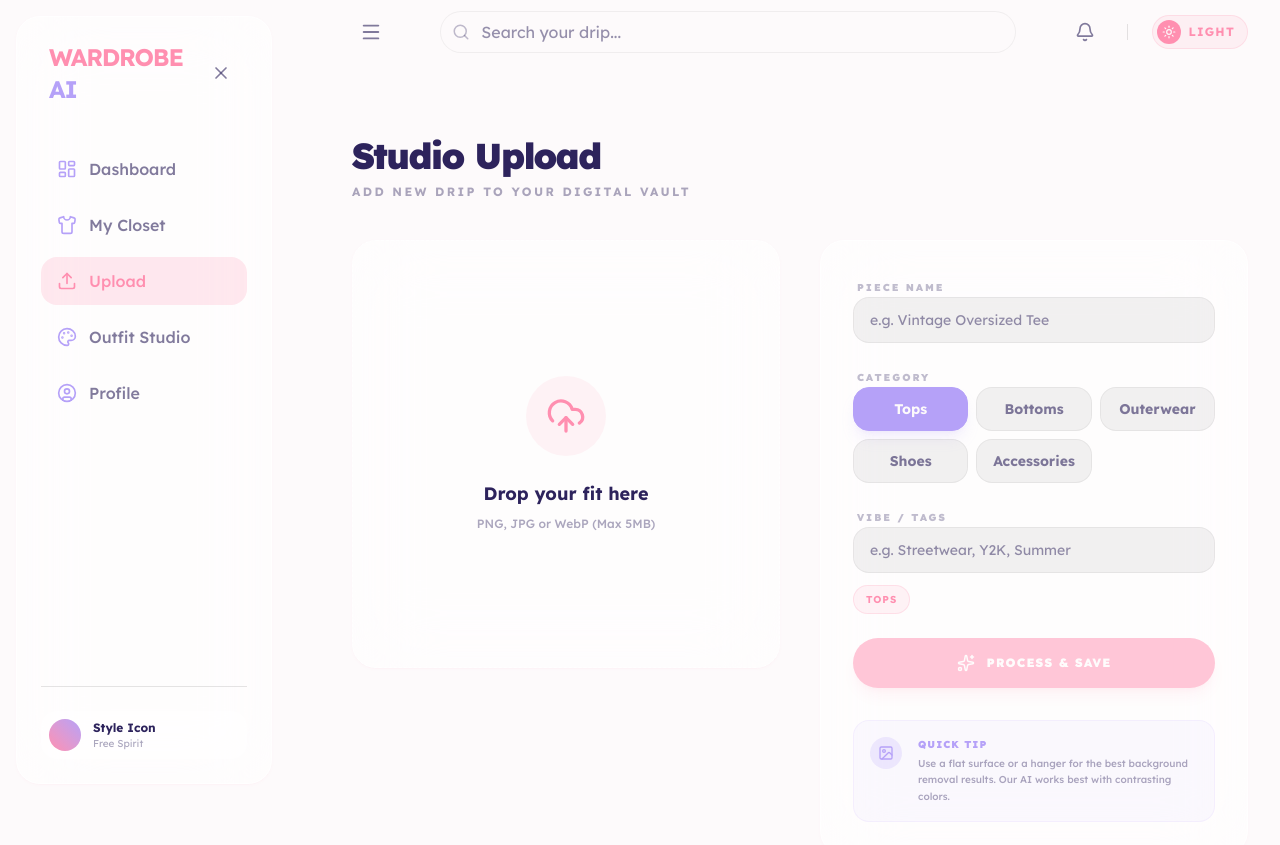
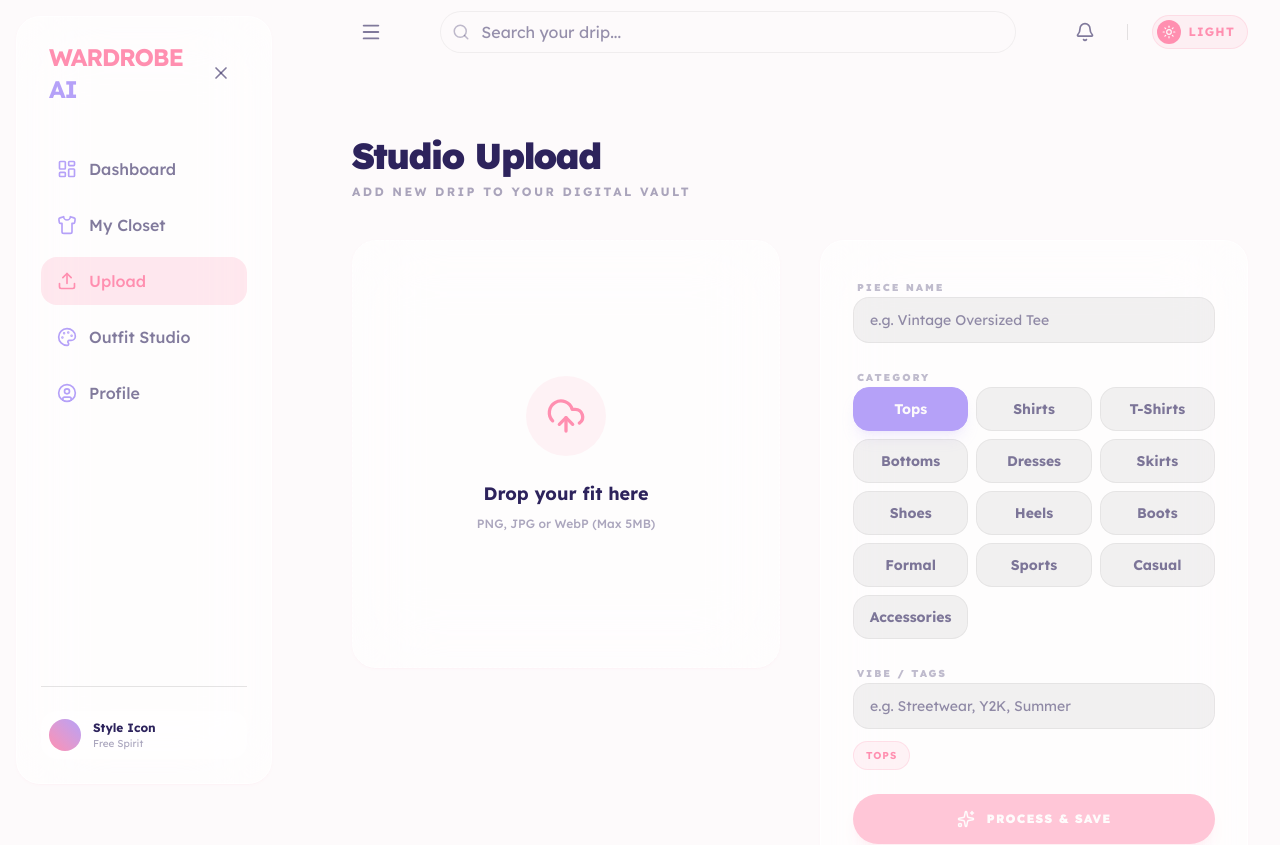
Before and after one commit to r27elona7990-max/Wardrobe-AI, a Next.js app: page /upload in a window 1280 px wide. Shown: the top 845 px of the page. Built offline with nearby package versions, Linux system fonts and the light colour scheme; no server answers.

Commit message:
Update clothing categories

```diff
--- a/src/app/studio/OutfitStudioClient.tsx
+++ b/src/app/studio/OutfitStudioClient.tsx
@@ -16,6 +16,7 @@ import {
   Wand2
 } from "lucide-react";
 import { saveOutfit } from "@/app/actions/outfit";
+import { clothingCategories, isBottomCategory, isShoesCategory, isTopCategory } from "@/lib/clothingCategories";
 
 interface DbClothingItem {
   id: string;
@@ -82,11 +83,11 @@ export default function OutfitStudioClient({ initialItems }: OutfitStudioClientP
 
   const selectItem = (item: DbClothingItem) => {
     // Map categories to appropriate slots
-    if (item.category === "Tops" || item.category === "Outerwear") {
+    if (isTopCategory(item.category)) {
       setTop(item);
-    } else if (item.category === "Bottoms") {
+    } else if (isBottomCategory(item.category)) {
       setBottom(item);
-    } else if (item.category === "Shoes") {
+    } else if (isShoesCategory(item.category)) {
       setShoes(item);
     }
   };
@@ -107,12 +108,12 @@ export default function OutfitStudioClient({ initialItems }: OutfitStudioClientP
   };
 
   const handleAutoStyle = () => {
-    const suggestedTop = pickBestItem((item) => item.category === "Tops" || item.category === "Outerwear");
-    const suggestedBottom = pickBestItem((item) => item.category === "Bottoms");
-    const suggestedShoes = pickBestItem((item) => item.category === "Shoes");
+    const suggestedTop = pickBestItem((item) => isTopCategory(item.category));
+    const suggestedBottom = pickBestItem((item) => isBottomCategory(item.category));
+    const suggestedShoes = pickBestItem((item) => isShoesCategory(item.category));
 
     if (!suggestedTop || !suggestedBottom || !suggestedShoes) {
-      setStylistMessage("Upload at least one top or jacket, one bottom, and one pair of shoes so I can build a complete fit.");
+      setStylistMessage("Upload at least one top or style piece, one bottom or skirt, and one pair of shoes so I can build a complete fit.");
       return;
     }
 
@@ -162,7 +163,9 @@ export default function OutfitStudioClient({ initialItems }: OutfitStudioClientP
   // Filter sidebar item list by active tab
   const filteredItems = initialItems.filter(item => {
     if (activeTab === "All") return true;
-    if (activeTab === "Tops") return item.category === "Tops" || item.category === "Outerwear";
+    if (activeTab === "Tops") return isTopCategory(item.category);
+    if (activeTab === "Bottoms") return isBottomCategory(item.category);
+    if (activeTab === "Shoes") return isShoesCategory(item.category);
     return item.category === activeTab;
   });
 
@@ -203,7 +206,7 @@ export default function OutfitStudioClient({ initialItems }: OutfitStudioClientP
 
           {/* Scroll Tabs */}
           <div className="flex gap-2 overflow-x-auto pb-1 scrollbar-hide text-[10px] font-bold uppercase tracking-wider">
-            {["All", "Tops", "Bottoms", "Shoes"].map((tab) => (
+            {["All", ...clothingCategories].map((tab) => (
               <button
                 key={tab}
                 onClick={() => setActiveTab(tab)}
--- a/src/app/upload/page.tsx
+++ b/src/app/upload/page.tsx
@@ -13,8 +13,7 @@ import {
   Loader2,
   Image as ImageIcon
 } from "lucide-react";
-
-const categories = ["Tops", "Bottoms", "Outerwear", "Shoes", "Accessories"];
+import { clothingCategories } from "@/lib/clothingCategories";
 
 export default function UploadPage() {
   const [file, setFile] = useState<File | null>(null);
@@ -78,8 +77,8 @@ export default function UploadPage() {
       }
     });
 
-    if (category === "Outerwear") suggestions.add("Layering");
-    if (category === "Shoes") suggestions.add("Footwear");
+    if (["Formal", "Sports", "Casual"].includes(category)) suggestions.add(category);
+    if (["Shoes", "Heels", "Boots"].includes(category)) suggestions.add("Footwear");
     if (category === "Accessories") suggestions.add("Accent Piece");
 
     return Array.from(suggestions).slice(0, 10);
@@ -229,7 +228,7 @@ export default function UploadPage() {
                     value={category}
                   />
                   <div className="grid grid-cols-2 sm:grid-cols-3 gap-2">
-                    {categories.map((option) => (
+                    {clothingCategories.map((option) => (
                       <button
                         key={option}
                         type="button"
--- a/src/components/OutfitGenerator.tsx
+++ b/src/components/OutfitGenerator.tsx
@@ -4,6 +4,7 @@ import { useMemo, useState } from "react";
 import { useRouter } from "next/navigation";
 import { Loader2, Sparkles, Wand2 } from "lucide-react";
 import { saveOutfit } from "@/app/actions/outfit";
+import { isBottomCategory, isShoesCategory, isTopCategory } from "@/lib/clothingCategories";
 
 type ClothingItem = {
   id: string;
@@ -67,9 +68,9 @@ export default function OutfitGenerator({ items }: OutfitGeneratorProps) {
   const [generatedNames, setGeneratedNames] = useState<string[]>([]);
 
   const hasEnoughPieces = useMemo(() => {
-    const hasTop = items.some((item) => item.category === "Tops" || item.category === "Outerwear");
-    const hasBottom = items.some((item) => item.category === "Bottoms");
-    const hasShoes = items.some((item) => item.category === "Shoes");
+    const hasTop = items.some((item) => isTopCategory(item.category));
+    const hasBottom = items.some((item) => isBottomCategory(item.category));
+    const hasShoes = items.some((item) => isShoesCategory(item.category));
 
     return hasTop && hasBottom && hasShoes;
   }, [items]);
@@ -79,7 +80,7 @@ export default function OutfitGenerator({ items }: OutfitGeneratorProps) {
     setGeneratedNames([]);
 
     if (!hasEnoughPieces) {
-      setMessage("Upload at least one top or jacket, one bottom, and one pair of shoes first.");
+      setMessage("Upload at least one top or style piece, one bottom or skirt, and one pair of shoes first.");
       return;
     }
 
@@ -87,15 +88,15 @@ export default function OutfitGenerator({ items }: OutfitGeneratorProps) {
 
     const top = pickBest(
       items,
-      (item) => item.category === "Tops" || item.category === "Outerwear",
+      (item) => isTopCategory(item.category),
       event,
       weather
     );
-    const bottom = pickBest(items, (item) => item.category === "Bottoms", event, weather);
-    const shoes = pickBest(items, (item) => item.category === "Shoes", event, weather);
+    const bottom = pickBest(items, (item) => isBottomCategory(item.category), event, weather);
+    const shoes = pickBest(items, (item) => isShoesCategory(item.category), event, weather);
 
     if (!top || !bottom || !shoes) {
-      setMessage("I need a top or jacket, a bottom, and shoes to generate a complete fit.");
+      setMessage("I need a top or style piece, a bottom or skirt, and shoes to generate a complete fit.");
       setIsGenerating(false);
       return;
     }
--- a/src/components/PackingListGenerator.tsx
+++ b/src/components/PackingListGenerator.tsx
@@ -2,6 +2,7 @@
 
 import { useMemo, useState } from "react";
 import { Luggage, Sparkles } from "lucide-react";
+import { isBottomCategory, isShoesCategory, isTopCategory } from "@/lib/clothingCategories";
 
 type ClothingItem = {
   id: string;
@@ -26,11 +27,16 @@ const weatherKeywords: Record<string, string[]> = {
   Rainy: ["rain", "jacket", "boot", "outerwear", "dark", "layering"],
 };
 
-const pickItems = (items: ClothingItem[], category: string, count: number, weather: string) => {
+const pickItems = (
+  items: ClothingItem[],
+  categoryMatch: (item: ClothingItem) => boolean,
+  count: number,
+  weather: string
+) => {
   const keywords = weatherKeywords[weather];
 
   return items
-    .filter((item) => item.category === category)
+    .filter(categoryMatch)
     .sort((a, b) => {
       const score = (item: ClothingItem) =>
         keywords.reduce((total, keyword) => total + (getText(item).includes(keyword) ? 1 : 0), 0);
@@ -45,17 +51,21 @@ export default function PackingListGenerator({ items }: PackingListGeneratorProp
   const [weather, setWeather] = useState("Mild");
 
   const packingList = useMemo(() => {
-    const tops = pickItems(items, "Tops", days, weather);
-    const bottoms = pickItems(items, "Bottoms", Math.max(1, Math.ceil(days / 2)), weather);
-    const shoes = pickItems(items, "Shoes", Math.min(2, Math.max(1, Math.ceil(days / 4))), weather);
-    const accessories = pickItems(items, "Accessories", Math.min(3, days), weather);
-    const outerwearCount = weather === "Hot" ? 0 : weather === "Mild" ? 1 : 2;
-    const outerwear = pickItems(items, "Outerwear", outerwearCount, weather);
+    const tops = pickItems(items, (item) => isTopCategory(item.category), days, weather);
+    const bottoms = pickItems(items, (item) => isBottomCategory(item.category), Math.max(1, Math.ceil(days / 2)), weather);
+    const shoes = pickItems(items, (item) => isShoesCategory(item.category), Math.min(2, Math.max(1, Math.ceil(days / 4))), weather);
+    const accessories = pickItems(items, (item) => item.category === "Accessories", Math.min(3, days), weather);
+    const outfitLayers = pickItems(
+      items,
+      (item) => ["Formal", "Sports", "Casual"].includes(item.category),
+      weather === "Hot" ? 1 : 2,
+      weather
+    );
 
     return [
-      { label: "Tops", items: tops },
-      { label: "Bottoms", items: bottoms },
-      { label: "Outerwear", items: outerwear },
+      { label: "Tops & Dresses", items: tops },
+      { label: "Bottoms & Skirts", items: bottoms },
+      { label: "Style Pieces", items: outfitLayers },
       { label: "Shoes", items: shoes },
       { label: "Accessories", items: accessories },
     ].filter((group) => group.items.length > 0);
--- a/src/components/WardrobeStatsPanel.tsx
+++ b/src/components/WardrobeStatsPanel.tsx
@@ -1,4 +1,5 @@
 import { BarChart3 } from "lucide-react";
+import { clothingCategories, isBottomCategory, isShoesCategory, isTopCategory } from "@/lib/clothingCategories";
 
 type ClothingItem = {
   id: string;
@@ -11,18 +12,17 @@ type WardrobeStatsPanelProps = {
   outfitCount: number;
 };
 
-const requiredCategories = ["Tops", "Bottoms", "Shoes"];
-const categoryLabels = ["Tops", "Bottoms", "Outerwear", "Shoes", "Accessories"];
-
 export default function WardrobeStatsPanel({ items, outfitCount }: WardrobeStatsPanelProps) {
-  const categoryCounts = categoryLabels.map((category) => ({
+  const categoryCounts = clothingCategories.map((category) => ({
     category,
     count: items.filter((item) => item.category === category).length,
   }));
 
-  const gaps = requiredCategories.filter(
-    (category) => !items.some((item) => item.category === category)
-  );
+  const gaps = [
+    { label: "a top, shirt, dress, or style piece", hasItem: items.some((item) => isTopCategory(item.category)) },
+    { label: "a bottom or skirt", hasItem: items.some((item) => isBottomCategory(item.category)) },
+    { label: "shoes", hasItem: items.some((item) => isShoesCategory(item.category)) },
+  ].filter((gap) => !gap.hasItem);
 
   const uniqueTags = new Set(
     items.flatMap((item) =>
@@ -86,7 +86,7 @@ export default function WardrobeStatsPanel({ items, outfitCount }: WardrobeStats
           <p className="text-sm font-bold text-nebula-on-surface/60">
             {gaps.length === 0
               ? "You have the basics for complete outfits."
-              : `Add ${gaps.join(", ")} to unlock better outfit suggestions.`}
+              : `Add ${gaps.map((gap) => gap.label).join(", ")} to unlock better outfit suggestions.`}
           </p>
         </div>
       </div>
--- /dev/null
+++ b/src/lib/clothingCategories.ts
@@ -0,0 +1,24 @@
+export const clothingCategories = [
+  "Tops",
+  "Shirts",
+  "T-Shirts",
+  "Bottoms",
+  "Dresses",
+  "Skirts",
+  "Shoes",
+  "Heels",
+  "Boots",
+  "Formal",
+  "Sports",
+  "Casual",
+  "Accessories",
+];
+
+export const isTopCategory = (category: string) =>
+  ["Tops", "Shirts", "T-Shirts", "Dresses", "Formal", "Sports", "Casual"].includes(category);
+
+export const isBottomCategory = (category: string) =>
+  ["Bottoms", "Skirts"].includes(category);
+
+export const isShoesCategory = (category: string) =>
+  ["Shoes", "Heels", "Boots"].includes(category);
```
